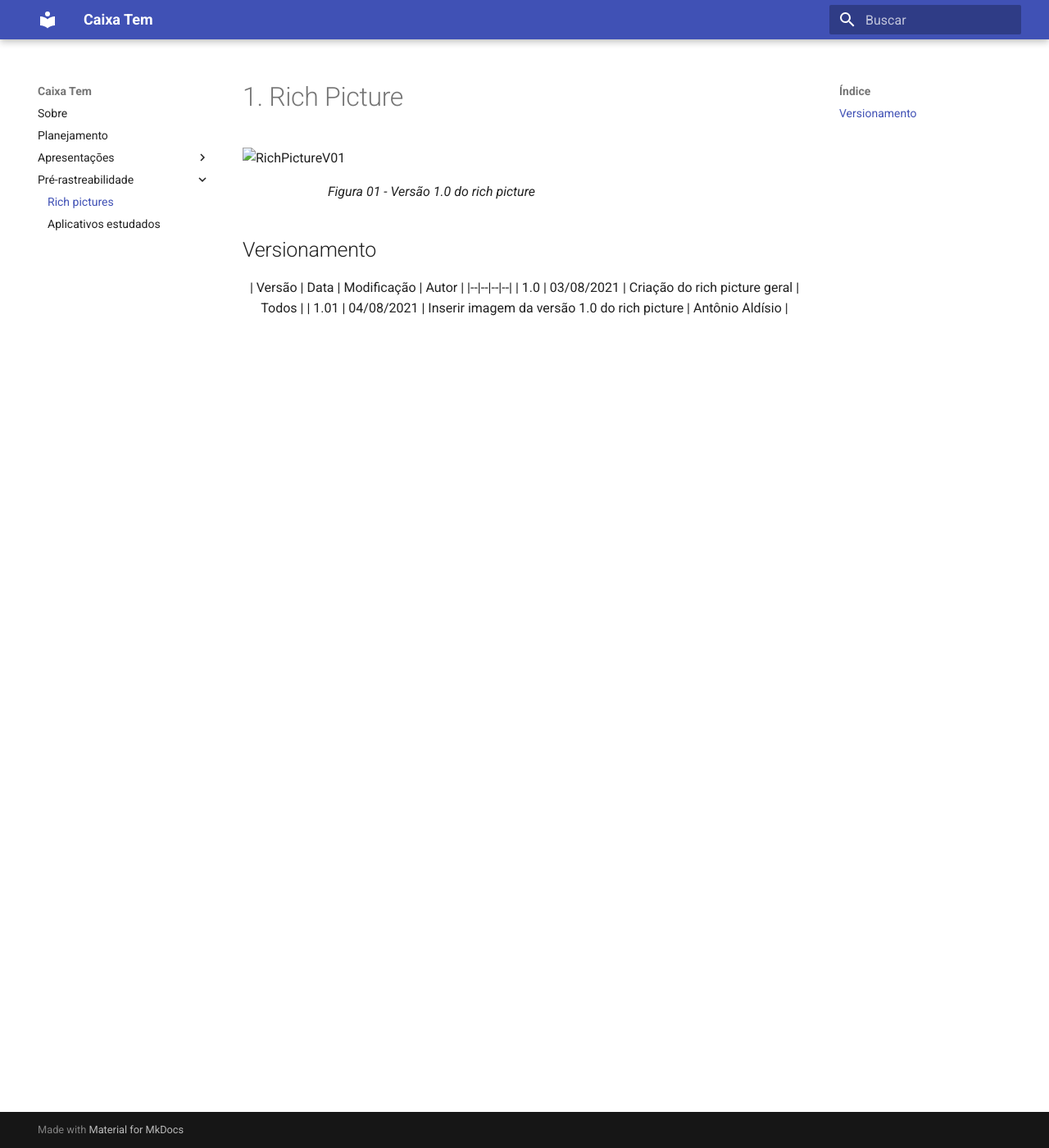
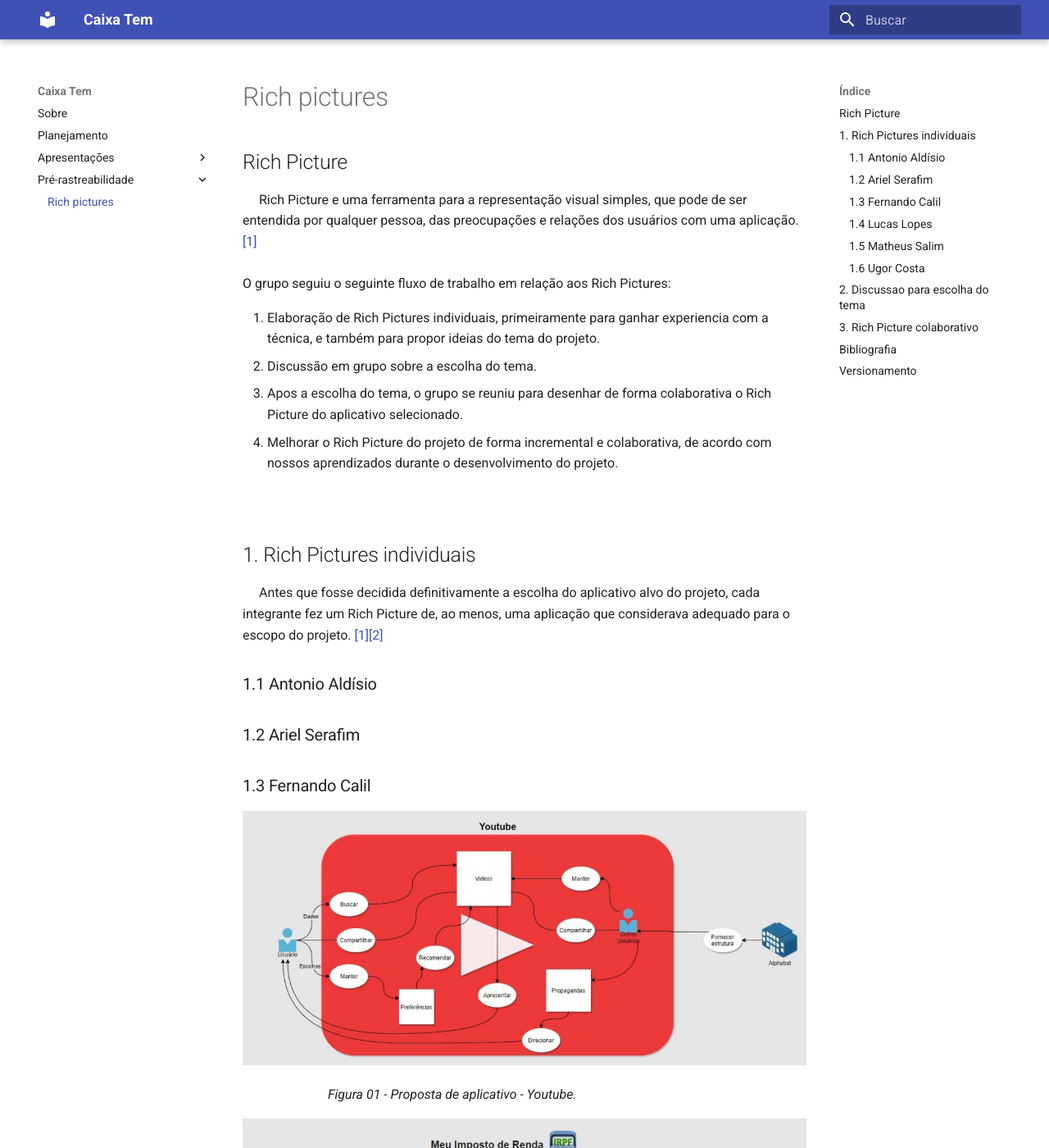
Before and after one commit to AntonioAldisio/2021.1-Caixa_Tem, an MkDocs documentation site: the page built from docs/PreRastreabilidade/rich_pictures.md, in a window 1280 px wide and 1400 px high. Shown: the whole window at 82% size. Built offline with MkDocs 1.6.1 and Material for MkDocs 9.7.7, drawn with Linux system fonts in a browser that asks for light colours; some of the changed text lies outside the part shown.

Commit message:
Correções basicas e reestruturação da pagina de Rich Pictures

```diff
--- a/docs/PreRastreabilidade/rich_pictures.md
+++ b/docs/PreRastreabilidade/rich_pictures.md
@@ -1,16 +1,61 @@
+## Rich Picture
 
-# 1. Rich Picture
-<img width="800px" src="../../assets/RichPicture/v01.png" alt="RichPictureV01">
-<figcaption>Figura 01 - Versão 1.0 do rich picture  </figcaption>
+<p style="text-indent: 20px; align="justify"> Rich Picture e uma ferramenta para a representação visual simples, que pode de ser entendida por qualquer pessoa, das preocupações e relações dos usuários com uma aplicação.<a href="#Bibliografia">[1]</a><br><br>
+O grupo seguiu o seguinte fluxo de trabalho em relação aos Rich Pictures:<br>
+    <ol>
+    <li> Elaboração de Rich Pictures individuais, primeiramente para ganhar experiencia com a técnica, e também para propor ideias do tema do projeto. </li>
+    <li> Discussão em grupo sobre a escolha do tema. </li>
+    <li>Apos a escolha do tema, o grupo se reuniu para desenhar de forma colaborativa o Rich Picture do aplicativo selecionado.</li>
+    <li>Melhorar o Rich Picture do projeto de forma incremental e colaborativa, de acordo com nossos aprendizados durante o desenvolvimento do projeto.</li>
+    </ol>
+<br></p>
+
+## 1. Rich Pictures individuais
+
+<p style="text-indent: 20px; align="justify"> Antes que fosse decidida definitivamente a escolha  do aplicativo alvo do projeto, cada integrante fez um Rich Picture de, ao menos, uma aplicação que considerava adequado para o escopo do projeto. <a href="#Bibliografia">[1][2]</a></p>
 
 
+### 1.1 Antonio Aldísio
+
+### 1.2 Ariel Serafim
+
+### 1.3 Fernando Calil
+
+
+<img width="800px" src="../../assets/RichPicture/prototipo1_fernando.png" alt="PropostaFernandov01">
+<figcaption>Figura 01 - Proposta de aplicativo - Youtube. </figcaption>
+
+
+<img width="800px" src="../../assets/RichPicture/prototipo2_fernando.png" alt="PropostaFernandov01">
+<figcaption>Figura 02 - Proposta de aplicativo - Meu Imposto de Renda.  </figcaption>
+
+### 1.4 Lucas Lopes
+
+### 1.5 Matheus Salim
+
+### 1.6 Ugor Costa
+
+
+## 2. Discussao para escolha do tema
+
+## 3. Rich Picture colaborativo
+
+<img width="800px" src="../../assets/RichPicture/v01.png" alt="ColaborativoV01">
+<figcaption>Figura 03 - Rich Picture colaborativo versão 1.  </figcaption>
+
+
+## Bibliografia <a id="Bibliografia"></a>
+<p align = "justify"> [1] MONK, Andrew; HOWARD, Steve. Methods & tools: the rich picture: a tool for resoning about work context. <strong>Interactions</strong>, York v.5, n.2, march./1998 </p>
+<p>[2] http://systems.open.ac.uk/materials/T552/pages/rich/richAppendix.html</p>
+
 ## Versionamento
+
 <center>
 
 | Versão | Data | Modificação | Autor |
 |--|--|--|--|
 | 1.0  | 03/08/2021 | Criação do rich picture  geral | Todos |
 | 1.01 | 04/08/2021 | Inserir imagem da versão 1.0 do rich picture | Antônio Aldísio |
-
+| <br> 1.1 | <br> 07/08/2021 | Adição de teoria sobre Rich Picture <br> Nova estruturação do conteudo <br> Adicionados Rich Pictures individuais | <br> Fernando Calil |
 
 </center>
--- a/mkdocs.yml
+++ b/mkdocs.yml
@@ -13,4 +13,3 @@
     - Apresentação 1: 'Apresentacao/apresentacao1.md'
   - Pré-rastreabilidade:
     - Rich pictures: 'PreRastreabilidade/rich_pictures.md'
-    - Aplicativos estudados: 'PreRastreabilidade/aplicativos_estudados.md'
```
Also changed, not shown: docs/Apresentacao/apresentacao1.md (+1 -1 lines), docs/PreRastreabilidade/aplicativos_estudados.md (deleted, +0 -19 lines), docs/index.md (+4 -3 lines), docs/planejamento.md (+16 -10 lines), docs/assets/Integrantes/Ariel.jpeg (deleted), docs/assets/Integrantes/Lucas.jpeg (deleted), docs/assets/Integrantes/Ugor.jpeg (deleted), docs/assets/RichPicture/prototipo1_fernando.png (renamed from site/assets/RichPicture/v2.png), docs/assets/RichPicture/prototipo2_fernando.png (renamed from site/assets/RichPicture/v02.png).
